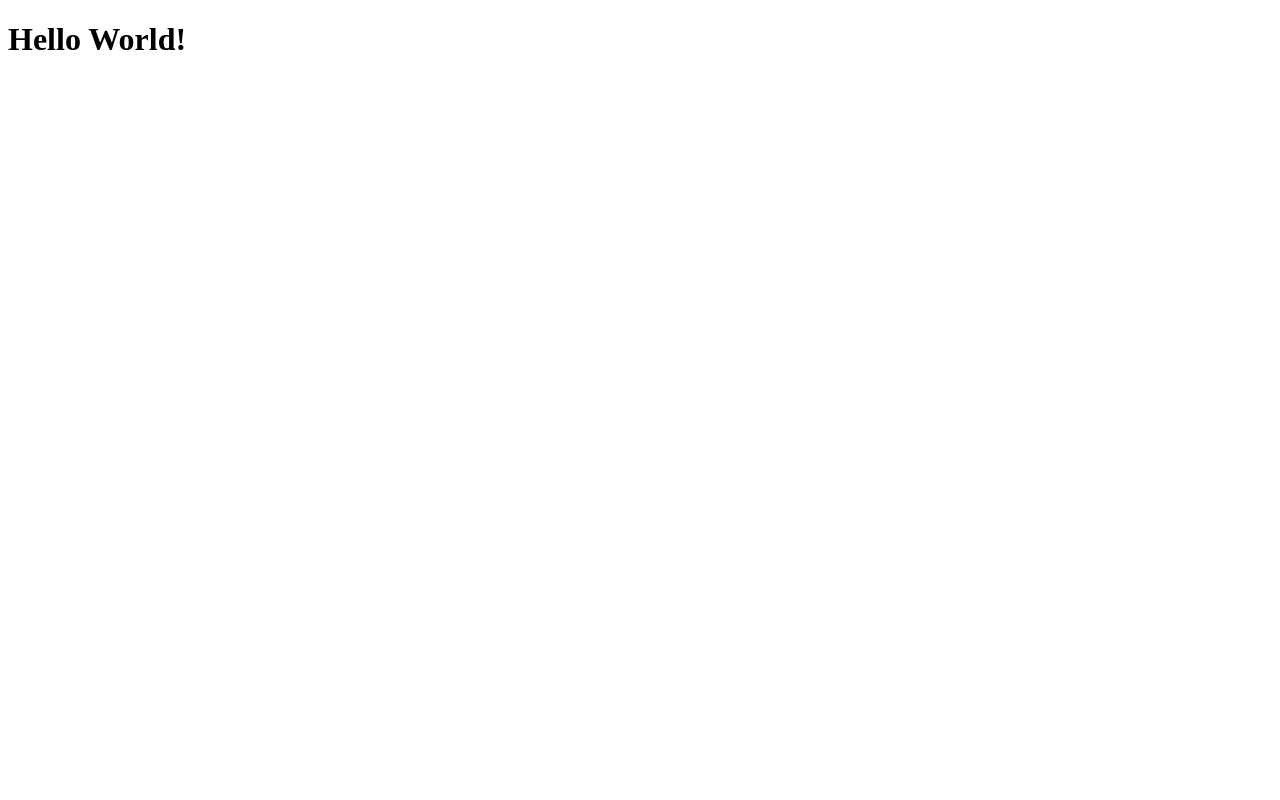
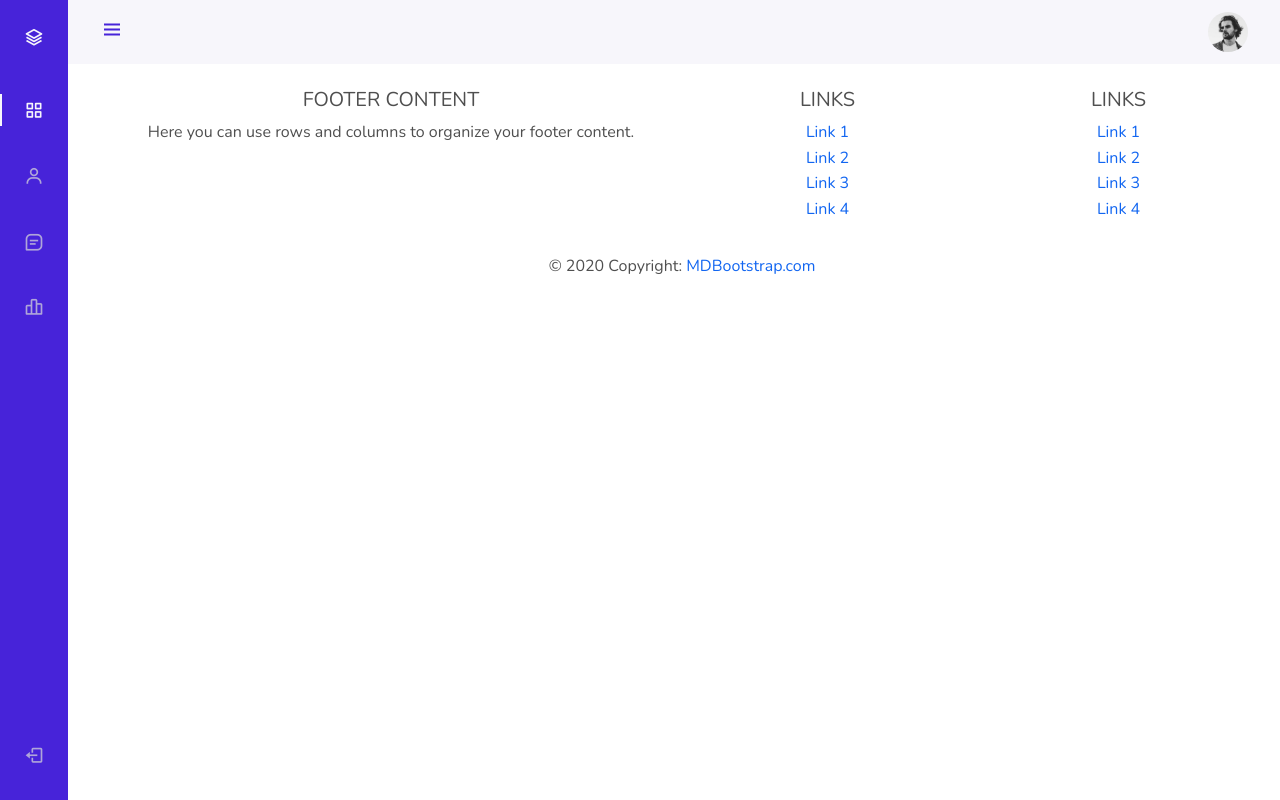
Before and after one commit to samuelsemmler/EEP_EngenhariaDeSoftwareII_Supermercado, a Django app: page / in a window 1280 px wide. Before the commit the page is almost empty. Run offline with Django 3.2, Linux system fonts and the light colour scheme; some libraries are stand-ins or nearby versions.

Commit message:
Sidebar Created, footer crated, users index/login page created and stylized

```diff
--- a/crud/templates/base.html
+++ b/crud/templates/base.html
@@ -0,0 +1,183 @@
+{% load static %}
+<!DOCTYPE html>
+<html lang="en">
+
+<head>
+    <meta charset="UTF-8">
+    <meta name="viewport" content="width=device-width, initial-scale=1.0">
+
+    <!-- Font Awesome -->
+    <link href="https://cdnjs.cloudflare.com/ajax/libs/font-awesome/5.15.1/css/all.min.css" rel="stylesheet" />
+
+    <!-- Google Fonts -->
+    <link href="https://fonts.googleapis.com/css?family=Roboto:300,400,500,700&display=swap" rel="stylesheet" />
+
+    <!-- MDB -->
+    <link href="https://cdnjs.cloudflare.com/ajax/libs/mdb-ui-kit/3.3.0/mdb.min.css" rel="stylesheet" />
+
+    <!-- ===== BOX ICONS ===== -->
+    <link href='https://cdn.jsdelivr.net/npm/boxicons@2.0.5/css/boxicons.min.css' rel='stylesheet'>
+
+    <!-- ===== CSS ===== -->
+    <link rel="stylesheet" href="{% static 'css/styles.css' %}">
+    <link rel="stylesheet" href="{% static 'css/users.css' %}">
+
+    <title>{% block title %} Supermarket {% endblock %}</title>
+</head>
+
+<body id="body-pd">
+    <header class="header" id="header">
+        <div class="header__toggle">
+            <i class='bx bx-menu' id="header-toggle"></i>
+        </div>
+
+        <div class="header__img">
+            <img src="{% static 'img/perfil.jpg' %}" alt="">
+        </div>
+    </header>
+
+    <div class="l-navbar" id="nav-bar">
+        <nav class="nav">
+            <div>
+                <a href="#" class="nav__logo">
+                    <i class='bx bx-layer nav__logo-icon'></i>
+                    <span class="nav__logo-name">Supermercado</span>
+                </a>
+
+                <div class="nav__list">
+                    <a href="#" class="nav__link active">
+                        <i class='bx bx-grid-alt nav__icon'></i>
+                        <span class="nav__name">Estoque</span>
+                    </a>
+
+                    <a href="{% url 'users' %}" class="nav__link">
+                        <i class='bx bx-user nav__icon'></i>
+                        <span class="nav__name">Usuários</span>
+                    </a>
+
+                    <a href="#" class="nav__link">
+                        <i class='bx bx-message-square-detail nav__icon'></i>
+                        <span class="nav__name">Fornecedores</span>
+                    </a>
+
+                    <!-- <a href="#" class="nav__link">
+                        <i class='bx bx-bookmark nav__icon'></i>
+                        <span class="nav__name">Favorites</span>
+                    </a>
+
+                    <a href="#" class="nav__link">
+                        <i class='bx bx-folder nav__icon'></i>
+                        <span class="nav__name">Data</span> -->
+                    </a>
+
+                    <a href="#" class="nav__link">
+                        <i class='bx bx-bar-chart-alt-2 nav__icon'></i>
+                        <span class="nav__name">Analytics</span>
+                    </a>
+                </div>
+            </div>
+
+            <a href="#" class="nav__link">
+                <i class='bx bx-log-out nav__icon'></i>
+                <span class="nav__name">Log Out</span>
+            </a>
+        </nav>
+    </div>
+
+    {% block body %}
+
+    {% endblock %}
+
+    <!-- Footer -->
+    <footer class="page-footer font-small blue pt-4">
+
+        <!-- Footer Links -->
+        <div class="container-fluid text-center text-md-left">
+
+            <!-- Grid row -->
+            <div class="row">
+
+                <!-- Grid column -->
+                <div class="col-md-6 mt-md-0 mt-3">
+
+                    <!-- Content -->
+                    <h5 class="text-uppercase">Footer Content</h5>
+                    <p>Here you can use rows and columns to organize your footer content.</p>
+
+                </div>
+                <!-- Grid column -->
+
+                <hr class="clearfix w-100 d-md-none pb-3">
+
+                <!-- Grid column -->
+                <div class="col-md-3 mb-md-0 mb-3">
+
+                    <!-- Links -->
+                    <h5 class="text-uppercase">Links</h5>
+
+                    <ul class="list-unstyled">
+                        <li>
+                            <a href="#!">Link 1</a>
+                        </li>
+                        <li>
+                            <a href="#!">Link 2</a>
+                        </li>
+                        <li>
+                            <a href="#!">Link 3</a>
+                        </li>
+                        <li>
+                            <a href="#!">Link 4</a>
+                        </li>
+                    </ul>
+
+                </div>
+                <!-- Grid column -->
+
+                <!-- Grid column -->
+                <div class="col-md-3 mb-md-0 mb-3">
+
+                    <!-- Links -->
+                    <h5 class="text-uppercase">Links</h5>
+
+                    <ul class="list-unstyled">
+                        <li>
+                            <a href="#!">Link 1</a>
+                        </li>
+                        <li>
+                            <a href="#!">Link 2</a>
+                        </li>
+                        <li>
+                            <a href="#!">Link 3</a>
+                        </li>
+                        <li>
+                            <a href="#!">Link 4</a>
+                        </li>
+                    </ul>
+
+                </div>
+                <!-- Grid column -->
+
+            </div>
+            <!-- Grid row -->
+
+        </div>
+        <!-- Footer Links -->
+
+        <!-- Copyright -->
+        <div class="footer-copyright text-center py-3">© 2020 Copyright:
+            <a href="https://mdbootstrap.com/"> MDBootstrap.com</a>
+        </div>
+        <!-- Copyright -->
+
+    </footer>
+    <!-- Footer -->
+
+
+    <!--===== MAIN JS =====-->
+    <script src="{% static 'js/main.js' %}"></script>
+
+    <!-- MDB -->
+    <script type="text/javascript" src="https://cdnjs.cloudflare.com/ajax/libs/mdb-ui-kit/3.3.0/mdb.min.js"></script>
+</body>
+
+</html>
--- a/crud/templates/home.html
+++ b/crud/templates/index.html
@@ -1,3 +1,5 @@
+{% extends "base.html" %}
+
 <!DOCTYPE html>
 <html lang="en">
 <head>
@@ -7,6 +9,12 @@
     <title>Document</title>
 </head>
 <body>
-    <h1>Hello World!</h1>
+    {% block body %}
+
+    <div>
+
+    </div>
+
+    {% endblock %}
 </body>
 </html>
--- a/crud/urls.py
+++ b/crud/urls.py
@@ -1,6 +1,7 @@
 from django.urls import path
-from .views import home
+from .views import index, users
 
 urlpatterns = [
-    path('', home, name='home'),
+    path('', index, name='index'),
+    path('users/', users, name='users')
 ]
--- a/crud/views.py
+++ b/crud/views.py
@@ -1,5 +1,11 @@
 from django.shortcuts import render
 
 # Create your views here.
-def home(request):
-    return render(request, 'home.html', {})
+
+
+def index(request):
+    return render(request, 'index.html', {})
+
+
+def users(request):
+    return render(request, 'users.html', {})
--- /dev/null
+++ b/static/css/styles.css
@@ -0,0 +1,192 @@
+/*===== GOOGLE FONTS =====*/
+@import url("https://fonts.googleapis.com/css2?family=Nunito:wght@400;600;700&display=swap");
+
+/*===== VARIABLES CSS =====*/
+:root{
+  --header-height: 3rem;
+  --nav-width: 68px;
+
+  /*===== Colors =====*/
+  --first-color: #4723D9;
+  --first-color-light: #AFA5D9;
+  --white-color: #F7F6FB;
+
+  /*===== Font and typography =====*/
+  --body-font: 'Nunito', sans-serif;
+  --normal-font-size: 1rem;
+
+  /*===== z index =====*/
+  --z-fixed: 100;
+}
+
+/*===== BASE =====*/
+*,::before,::after{
+  box-sizing: border-box;
+}
+
+body{
+  position: relative;
+  margin: var(--header-height) 0 0 0;
+  padding: 0 1rem;
+  font-family: var(--body-font);
+  font-size: var(--normal-font-size);
+  transition: .5s;
+}
+
+a{
+  text-decoration: none;
+}
+
+/*===== HEADER =====*/
+.header{
+  width: 100%;
+  height: var(--header-height);
+  position: fixed;
+  top: 0;
+  left: 0;
+  display: flex;
+  align-items: center;
+  justify-content: space-between;
+  padding: 0 1rem;
+  background-color: var(--white-color);
+  z-index: var(--z-fixed);
+  transition: .5s;
+}
+
+.header__toggle{
+  color: var(--first-color);
+  font-size: 1.5rem;
+  cursor: pointer;
+}
+
+.header__img{
+  width: 35px;
+  height: 35px;
+  display: flex;
+  justify-content: center;
+  border-radius: 50%;
+  overflow: hidden;
+}
+
+.header__img img{
+  width: 40px;
+}
+
+/*===== NAV =====*/
+.l-navbar{
+  position: fixed;
+  top: 0;
+  left: -30%;
+  width: var(--nav-width);
+  height: 100vh;
+  background-color: var(--first-color);
+  padding: .5rem 1rem 0 0;
+  transition: .5s;
+  z-index: var(--z-fixed);
+}
+
+.nav{
+  height: 100%;
+  display: flex;
+  flex-direction: column;
+  justify-content: space-between;
+  overflow: hidden;
+}
+
+.nav__logo, .nav__link{
+  display: grid;
+  grid-template-columns: max-content max-content;
+  align-items: center;
+  column-gap: 1rem;
+  padding: .5rem 0 .5rem 1.5rem;
+}
+
+.nav__logo{
+  margin-bottom: 2rem;
+}
+
+.nav__logo-icon{
+  font-size: 1.25rem;
+  color: var(--white-color);
+}
+
+.nav__logo-name{
+  color: var(--white-color);
+  font-weight: 700;
+}
+
+.nav__link{
+  position: relative;
+  color: var(--first-color-light);
+  margin-bottom: 1.5rem;
+  transition: .3s;
+}
+
+.nav__link:hover{
+  color: var(--white-color);
+}
+
+.nav__icon{
+  font-size: 1.25rem;
+}
+
+/*Show navbar movil*/
+.show{
+  left: 0;
+}
+
+/*Add padding body movil*/
+.body-pd{
+  padding-left: calc(var(--nav-width) + 1rem);
+}
+
+/*Active links*/
+.active{
+  color: var(--white-color);
+}
+
+.active::before{
+  content: '';
+  position: absolute;
+  left: 0;
+  width: 2px;
+  height: 32px;
+  background-color: var(--white-color);
+}
+
+/* ===== MEDIA QUERIES=====*/
+@media screen and (min-width: 768px){
+  body{
+    margin: calc(var(--header-height) + 1rem) 0 0 0;
+    padding-left: calc(var(--nav-width) + 2rem);
+  }
+
+  .header{
+    height: calc(var(--header-height) + 1rem);
+    padding: 0 2rem 0 calc(var(--nav-width) + 2rem);
+  }
+
+  .header__img{
+    width: 40px;
+    height: 40px;
+  }
+
+  .header__img img{
+    width: 45px;
+  }
+
+  .l-navbar{
+    left: 0;
+    padding: 1rem 1rem 0 0;
+  }
+
+  /*Show navbar desktop*/
+  .show{
+    width: calc(var(--nav-width) + 156px);
+  }
+
+  /*Add padding body desktop*/
+  .body-pd{
+    padding-left: calc(var(--nav-width) + 188px);
+  }
+}
--- /dev/null
+++ b/static/js/main.js
@@ -0,0 +1,34 @@
+/*===== SHOW NAVBAR  =====*/
+const showNavbar = (toggleId, navId, bodyId, headerId) =>{
+    const toggle = document.getElementById(toggleId),
+    nav = document.getElementById(navId),
+    bodypd = document.getElementById(bodyId),
+    headerpd = document.getElementById(headerId)
+
+    // Validate that all variables exist
+    if(toggle && nav && bodypd && headerpd){
+        toggle.addEventListener('click', ()=>{
+            // show navbar
+            nav.classList.toggle('show')
+            // change icon
+            toggle.classList.toggle('bx-x')
+            // add padding to body
+            bodypd.classList.toggle('body-pd')
+            // add padding to header
+            headerpd.classList.toggle('body-pd')
+        })
+    }
+}
+
+showNavbar('header-toggle','nav-bar','body-pd','header')
+
+/*===== LINK ACTIVE  =====*/
+const linkColor = document.querySelectorAll('.nav__link')
+
+function colorLink(){
+    if(linkColor){
+        linkColor.forEach(l=> l.classList.remove('active'))
+        this.classList.add('active')
+    }
+}
+linkColor.forEach(l=> l.addEventListener('click', colorLink))
--- a/supermarket/settings.py
+++ b/supermarket/settings.py
@@ -12,6 +12,7 @@ https://docs.djangoproject.com/en/3.2/ref/settings/
 
 from pathlib import Path
 import project_secrets as ps
+import os
 
 # Build paths inside the project like this: BASE_DIR / 'subdir'.
 BASE_DIR = Path(__file__).resolve().parent.parent
@@ -121,6 +122,10 @@ USE_TZ = True
 
 STATIC_URL = '/static/'
 
+STATICFILES_DIRS = [
+    os.path.join(BASE_DIR, 'static'),
+]
+
 # Default primary key field type
 # https://docs.djangoproject.com/en/3.2/ref/settings/#default-auto-field
 
```
Also changed, not shown: crud/templates/users.html (added, +22 -0 lines), static/css/users.css (added, +62 -0 lines), static/img/perfil.jpg (added).
